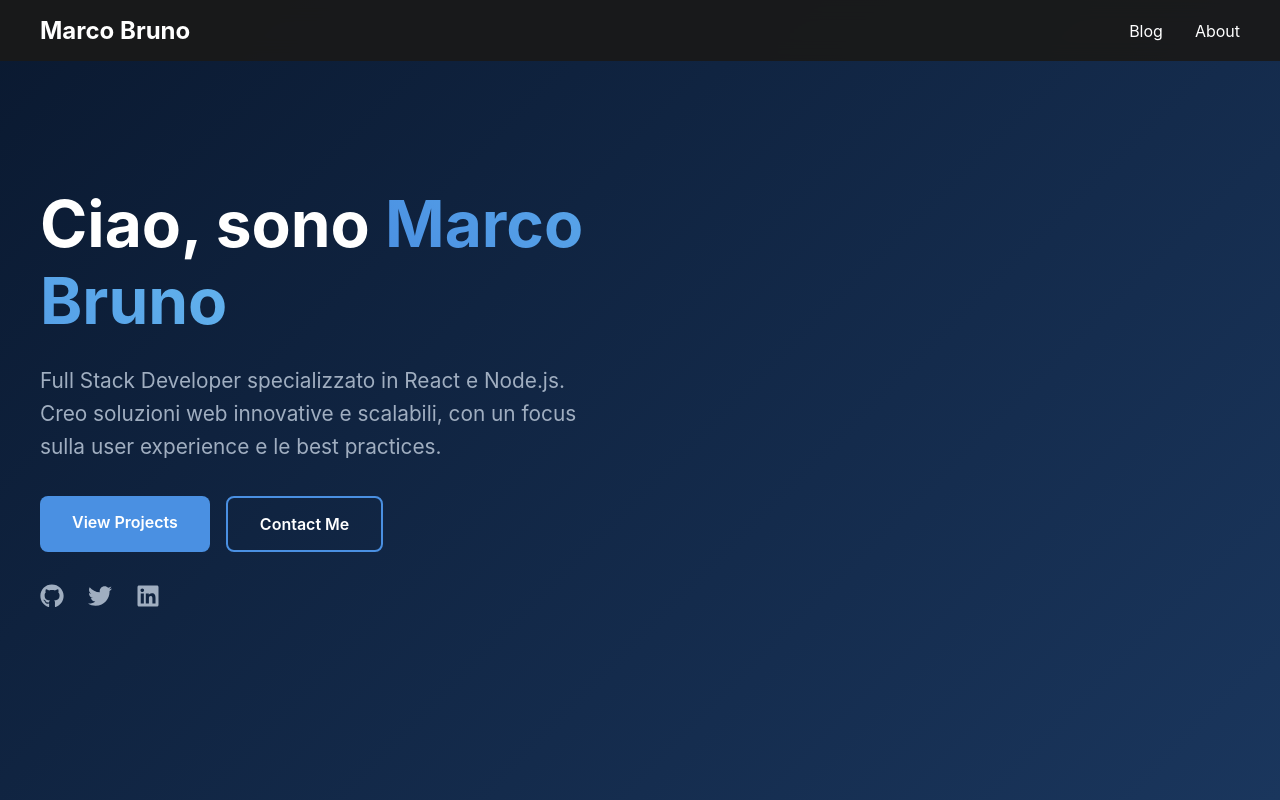
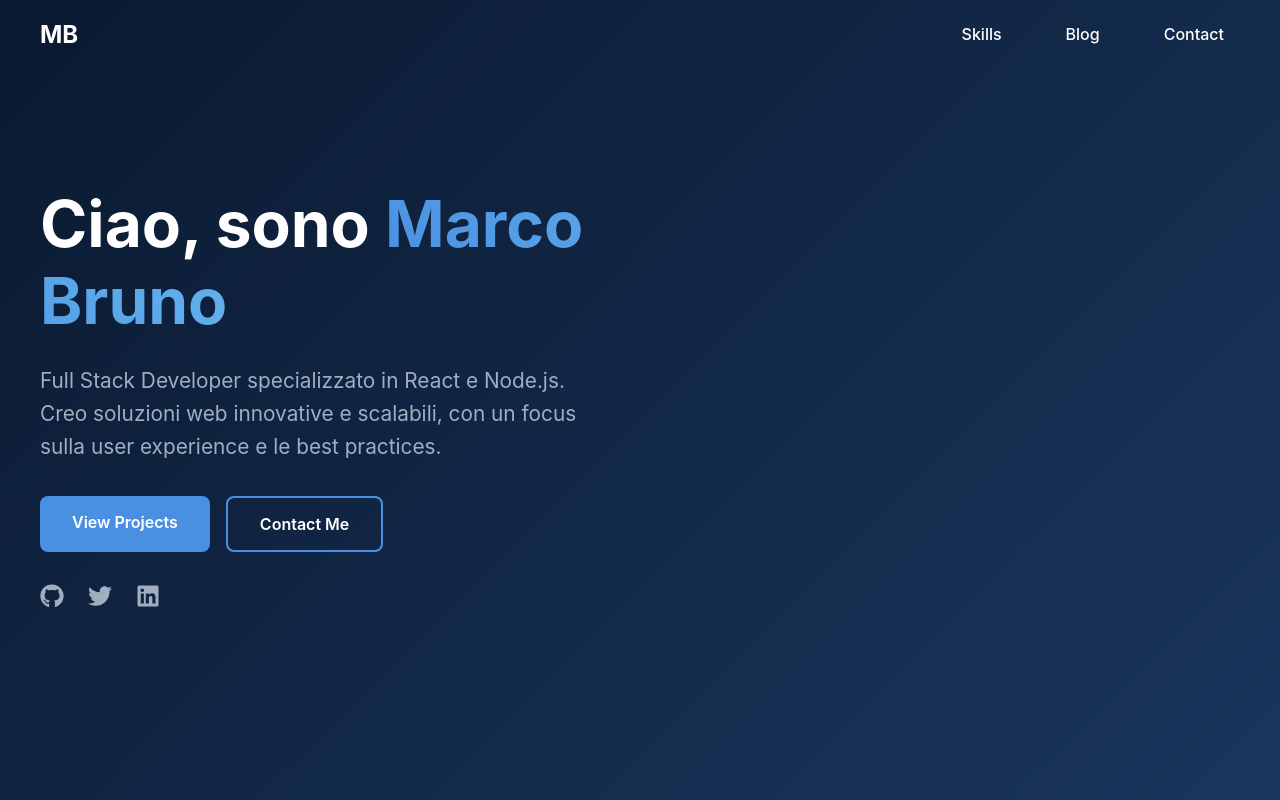
Before and after one commit to marcown10/cicalone, a React (Vite) app: page / in a window 1280 px wide. Shown: the top 800 px of the page. Built offline with nearby package versions, Linux system fonts and the light colour scheme.

Commit message:
AI generated/updated files

```diff
--- a/src/components/Navbar.jsx
+++ b/src/components/Navbar.jsx
@@ -1,4 +1,5 @@
 import styled from 'styled-components'
+import { useState, useEffect } from 'react'
 
 const Nav = styled.nav`
   position: fixed;
@@ -6,8 +7,9 @@ const Nav = styled.nav`
   left: 0;
   right: 0;
   padding: 1rem 2rem;
-  background: rgba(26, 26, 26, 0.95);
-  backdrop-filter: blur(10px);
+  background: ${props => props.scrolled ? 'rgba(10, 25, 48, 0.95)' : 'transparent'};
+  backdrop-filter: ${props => props.scrolled ? 'blur(10px)' : 'none'};
+  transition: all 0.3s ease;
   z-index: 1000;
 `
 
@@ -24,6 +26,11 @@ const Logo = styled.a`
   text-decoration: none;
   font-size: 1.5rem;
   font-weight: bold;
+  transition: transform 0.3s ease;
+
+  &:hover {
+    transform: translateY(-2px);
+  }
 `
 
 const NavLinks = styled.div`
@@ -34,21 +41,37 @@ const NavLinks = styled.div`
 const NavLink = styled.a`
   color: white;
   text-decoration: none;
-  transition: color 0.2s;
+  font-weight: 500;
+  transition: all 0.3s ease;
+  padding: 0.5rem 1rem;
+  border-radius: 6px;
 
   &:hover {
+    background: rgba(74, 144, 226, 0.1);
     color: #4a90e2;
   }
 `
 
 const Navbar = () => {
+  const [scrolled, setScrolled] = useState(false)
+
+  useEffect(() => {
+    const handleScroll = () => {
+      setScrolled(window.scrollY > 50)
+    }
+
+    window.addEventListener('scroll', handleScroll)
+    return () => window.removeEventListener('scroll', handleScroll)
+  }, [])
+
   return (
-    <Nav>
+    <Nav scrolled={scrolled}>
       <Container>
-        <Logo href="#">Marco Bruno</Logo>
+        <Logo href="#">MB</Logo>
         <NavLinks>
+          <NavLink href="#features">Skills</NavLink>
           <NavLink href="#blog">Blog</NavLink>
-          <NavLink href="#about">About</NavLink>
+          <NavLink href="#contact">Contact</NavLink>
         </NavLinks>
       </Container>
     </Nav>
```
